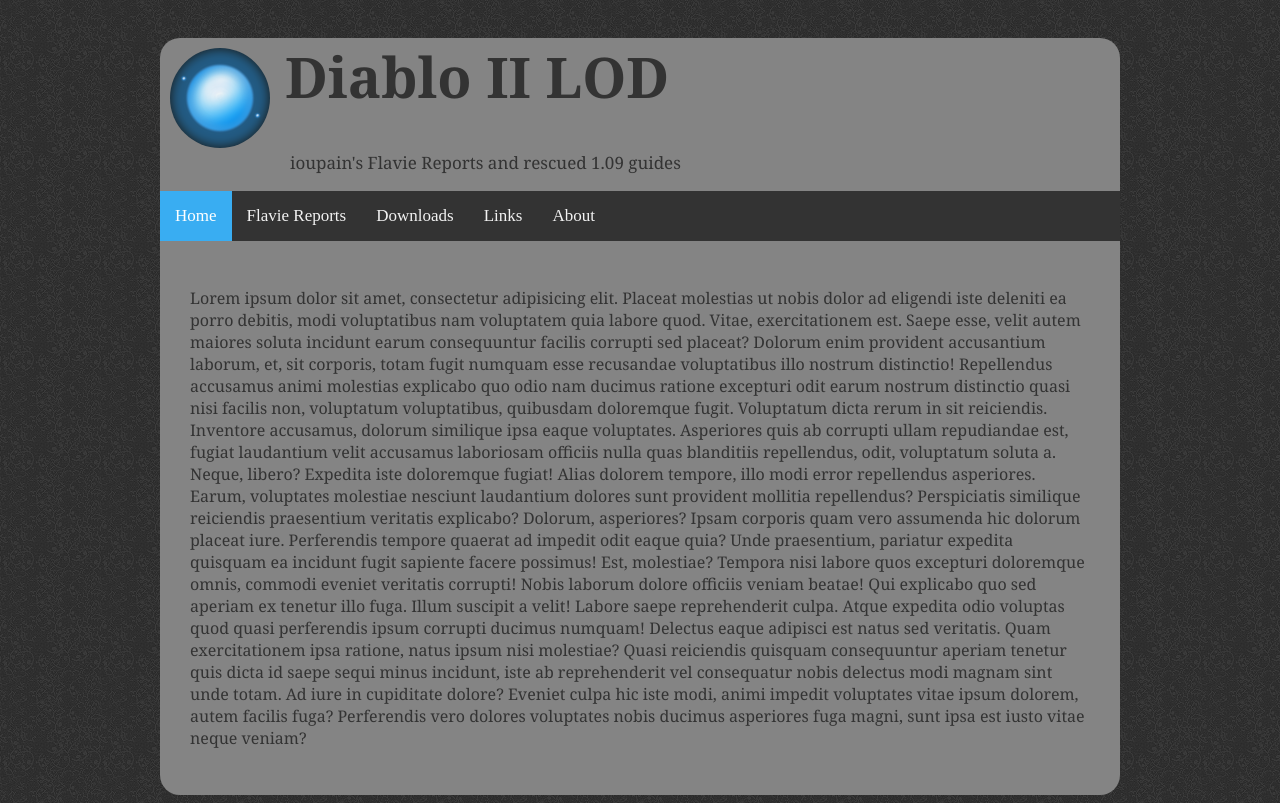
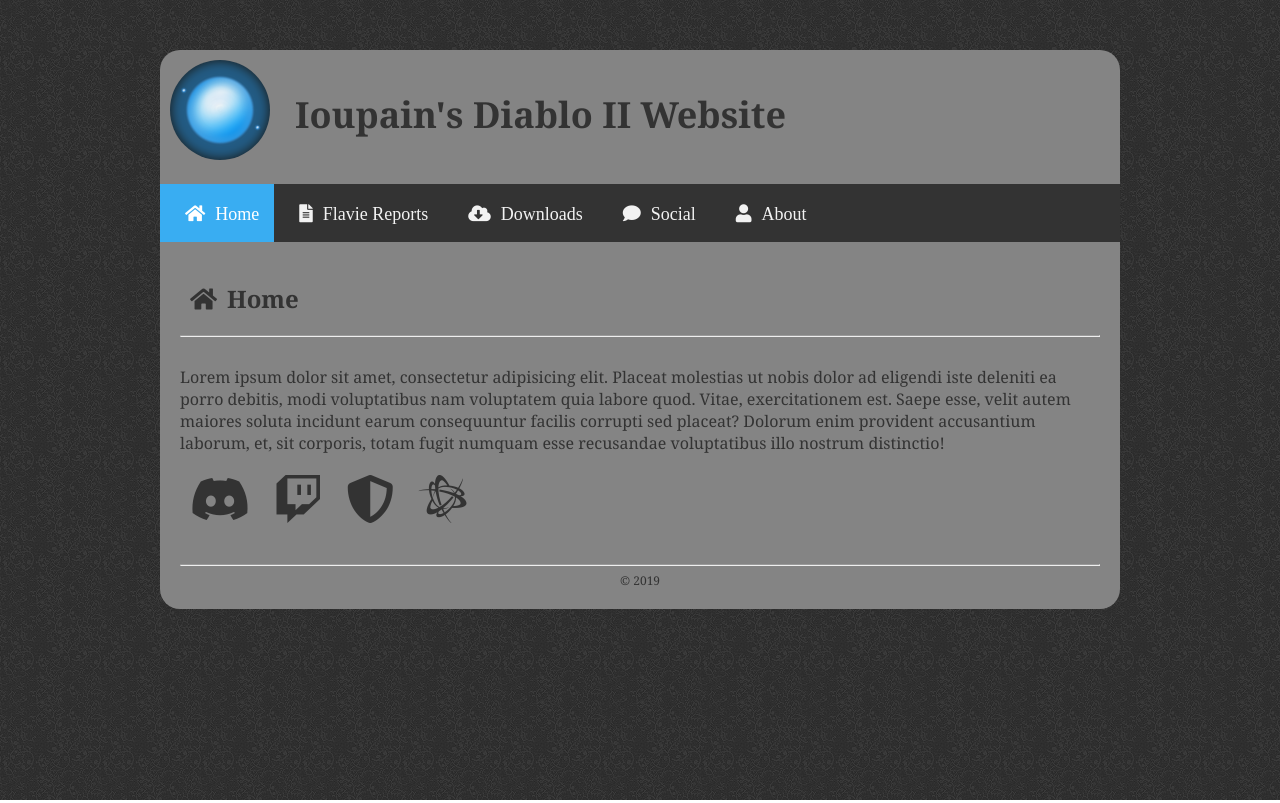
Before and after one commit to ioupain/ioupain.github.io, a plain HTML site: page index.html in a window 1280 px wide. Drawn offline with nearby package versions, Linux system fonts and the light colour scheme.

Commit message:
Update HTML & CSS

```diff
--- a/css/style.css
+++ b/css/style.css
@@ -1,39 +1,34 @@
 /* Add a patterned tile background to the home page */
-
 body {
   background-image: url("../img/background_tile.jpg");
 }
 
-/* Add a header background image */
-
+/* Add a header background colour and curved top corners */
 header {
   background-color: #848484;
   max-width: 960px;
-    margin: auto;
+  margin-top: 50px;
+  margin-right: auto;
+  margin-bottom: auto;
+  margin-left: auto;
   border-top-left-radius: 20px;
   border-top-right-radius: 20px;
 }
 
 .header-title {
-    font-size: 28px;
-    padding-left: 125px;
+  display: block;
   color: #333;
   text-align: Left;
+  font-size: 36px;
+  font-weight: bold;
   font-family: Cambria, serif;
-    display: block;
-}
-
-.header-tagline {
-    font-size: 17px;
-    padding-left: 130px;
-    color: #333;
-    text-align: Left;
-    font-family: Cambria, serif;
-    display: block;
+  padding-top: 40px;
+  padding-right: 135px;
+  padding-bottom: 45px;
+  padding-left: 135px;
 }
 
 header img {
-    display: inline;
   float: left;
   width: 100px;
   height: 100px;
@@ -45,20 +40,97 @@
 }
 
 .container {
-    width: 100%;
+  max-width: 960px;
   margin: 0 auto;
 }
 
+.content {
+  background-color: #848484;
+  max-width: 960px;
+  margin: auto;
+
+}
+
+.content-title {
+  color: #333;
+  text-align: Left;
+  font-family: Cambria, serif;
+  padding-top: 20px;
+  padding-right: 20px;
+  padding-bottom: 0px;
+  padding-left: 20px;
+
+}
+
+.content-title .fas {
+  padding-top: 0px;
+  padding-right: 10px;
+  padding-bottom: 0px;
+  padding-left: 10px;
+}
+
+.content-text {
+  color: #333;
+  text-align: Left;
+  font-family: Cambria, serif;
+  padding-top: 5px;
+  padding-right: 20px;
+  padding-bottom: 10px;
+  padding-left: 20px;
+}
+
+.content-text .fas {
+  padding-top: 5px;
+  padding-right: 10px;
+  padding-bottom: 5px;
+  padding-left: 10px;
+}
+
+.content-text .fab {
+  padding-top: 5px;
+  padding-right: 10px;
+  padding-bottom: 5px;
+  padding-left: 10px;
+}
+
+/* Add a footer background colour and curved bottom corners */
+footer {
+  background-color: #848484;
+  max-width: 960px;
+  margin: auto;
+  border-bottom-left-radius: 20px;
+  border-bottom-right-radius: 20px;
+}
+
+.footer-text {
+  color: #333;
+  text-align: center;
+  font-size: 12px;
+  font-family: Cambria, serif;
+  margin: auto;
+  padding-top: 20px;
+  padding-right: 20px;
+  padding-bottom: 20px;
+  padding-left: 20px;
+}
+
+/* COPIED AND PASTED CONTENT FOR NAV BAR */
+
 /* Add a black background color to the top navigation */
-
 nav {
   background-color: #333;
   overflow: hidden;
   margin: auto;
 }
 
+nav .fas {
+  padding-top: 5px;
+  padding-right: 10px;
+  padding-bottom: 5px;
+  padding-left: 10px;
+}
+
 /* Style the links inside the navigation bar */
-
 nav a {
   float: left;
   display: block;
@@ -69,31 +141,27 @@
   padding-bottom: 15px;
   padding-left: 15px;
   text-decoration: none;
-    font-size: 17px;
+  font-size: 18px;
 }
 
 /* Change the color of links on hover */
-
 nav a:hover {
   background-color: #ddd;
   color: black;
 }
 
 /* Add an active class to highlight the current page */
-
 .active {
   background-color: #39adf2;
   color: white;
 }
 
 /* Hide the link that should open and close the topnav on small screens */
-
 .topnav .icon {
   display: none;
 }
 
 /* When the screen is less than 600 pixels wide, hide all links, except for the first one ("Home"). Show the link that contains should open and close the topnav (.icon) */
-
 @media screen and (max-width: 600px) {
   .topnav a:not(:first-child) {
     display: none;
@@ -105,7 +173,6 @@
 }
 
 /* The "responsive" class is added to the topnav with JavaScript when the user clicks on the icon. This class makes the topnav look good on small screens (display the links vertically instead of horizontally) */
-
 @media screen and (max-width: 600px) {
   .topnav.responsive {
     position: relative;
@@ -121,28 +188,3 @@
     text-align: left;
   }
 }
-
-.content {
-    background-color: #848484;
-    color: #333;
-    text-align: Left;
-    font-family: Cambria, serif;
-    max-width: 900px;
-    margin: auto;
-    padding-top: 30px;
-    padding-right: 30px;
-    padding-bottom: 30px;
-    padding-left: 30px;
-    border-bottom-left-radius: 20px;
-    border-bottom-right-radius: 20px;
-}
-
-.content-title {
-    font-size: 28px;
-    padding-left: 125px;
-}
-
-.content-text {
-    font-size: 17px;
-    padding-left: 130px;
-}
--- a/index.html
+++ b/index.html
@@ -1,10 +1,12 @@
-<!doctype html>
+<!DOCTYPE html>
 <html lang="">
 
 <head>
     <meta charset="utf-8">
     <meta http-equiv="x-ua-compatible" content="ie=edge">
+
     <title>DIABLO II LOD</title>
+
     <meta name="description" content="">
     <meta name="viewport" content="width=device-width, initial-scale=1, shrink-to-fit=no">
 
@@ -13,119 +15,66 @@
     <link rel="apple-touch-icon" href="apple-touch-icon.png">
 
     <link rel="stylesheet" href="css/style.css">
-    <link rel="stylesheet" href="https://cdnjs.cloudflare.com/ajax/libs/font-awesome/4.7.0/css/font-awesome.min.css">
+    <link rel="stylesheet" href="https://use.fontawesome.com/releases/v5.8.1/css/all.css"
+        integrity="sha384-50oBUHEmvpQ+1lW4y57PTFmhCaXp0ML5d60M1M7uH2+nqUivzIebhndOJK28anvf" crossorigin="anonymous">
 </head>
 
 <body>
     <header>
         <img src="img/mana_orb.png">
         <div class="header-title">
-            <h1>Diablo II LOD</h1>
-
+            Ioupain's Diablo II Website
         </div>
-        <p class="header-tagline">ioupain's Flavie Reports and rescued 1.09 guides</p class>
-        <!-- <div class="header-tagline">
-            <p=>ioupain's Flavie Reports and rescued 1.09 guides</p>
-        </div> -->
 
         <div class="container">
             <nav class="nav navbar-expand-sm nav-pills">
-                <a class="nav-link active" href="#home">Home</a>
-                <a class="nav-link" href="#flavie">Flavie Reports</a>
-                <a class="nav-link" href="#downloads">Downloads</a>
-                <a class="nav-link" href="#links">Links</a>
-                <a class="nav-link" href="#about">About</a>
+                <a class="nav-link active" href="#home" title="Home"><i class="fas fa-home"></i>Home</a>
+                <a class="nav-link" href="#flavie" title="Flavie Reports"><i class="fas fa-file-alt"></i>Flavie Reports</a>
+                <a class="nav-link" href="#downloads" title="Downloads"><i class="fas fa-cloud-download-alt"></i>Downloads</a>
+                <a class="nav-link" href="#social" title="Social"><i class="fas fa-comment"></i>Social</a>
+                <a class="nav-link" href="#about" title="About"><i class="fas fa-user"></i>About</a>
             </nav>
         </div>
-
     </header>
 
     <div class="content">
+        <div class="content-title">
+            <h2><i class="fas fa-home"></i>Home</h2>
+            <hr>
+        </div>
+        <div class="content-text">
             <p>
-            <span>Lorem ipsum dolor sit amet, consectetur adipisicing elit. Placeat molestias ut nobis dolor ad eligendi
+                <span>Lorem ipsum dolor sit amet, consectetur adipisicing elit. Placeat molestias ut nobis dolor ad
+                    eligendi
                     iste deleniti
-                ea porro debitis, modi voluptatibus nam voluptatem quia labore quod. Vitae, exercitationem est.</span>
+                    ea porro debitis, modi voluptatibus nam voluptatem quia labore quod. Vitae, exercitationem
+                    est.</span>
                 <span>Saepe esse, velit autem maiores soluta incidunt earum consequuntur facilis corrupti sed placeat?
                     Dolorum enim
-                provident accusantium laborum, et, sit corporis, totam fugit numquam esse recusandae voluptatibus illo
+                    provident accusantium laborum, et, sit corporis, totam fugit numquam esse recusandae voluptatibus
+                    illo
                     nostrum
                     distinctio!
                 </span>
-            <span>Repellendus accusamus animi molestias explicabo quo odio nam ducimus ratione excepturi odit earum
-                nostrum distinctio
-                quasi nisi facilis non, voluptatum voluptatibus, quibusdam doloremque fugit. Voluptatum dicta rerum in
-                sit
-                reiciendis.
-            </span>
-            <span>Inventore accusamus, dolorum similique ipsa eaque voluptates. Asperiores quis ab corrupti ullam
-                repudiandae est,
-                fugiat laudantium velit accusamus laboriosam officiis nulla quas blanditiis repellendus, odit,
-                voluptatum
-                soluta a. Neque, libero?</span>
-            <span>Expedita iste doloremque fugiat! Alias dolorem tempore, illo modi error repellendus asperiores. Earum,
-                voluptates
-                molestiae nesciunt laudantium dolores sunt provident mollitia repellendus? Perspiciatis similique
-                reiciendis
-                praesentium veritatis explicabo? Dolorum, asperiores?</span>
-            <span>Ipsam corporis quam vero assumenda hic dolorum placeat iure. Perferendis tempore quaerat ad impedit
-                odit eaque
-                quia? Unde praesentium, pariatur expedita quisquam ea incidunt fugit sapiente facere possimus! Est,
-                molestiae?</span>
-            <span>Tempora nisi labore quos excepturi doloremque omnis, commodi eveniet veritatis corrupti! Nobis laborum
-                dolore
-                officiis veniam beatae! Qui explicabo quo sed aperiam ex tenetur illo fuga. Illum suscipit a
-                velit!</span>
-            <span>Labore saepe reprehenderit culpa. Atque expedita odio voluptas quod quasi perferendis ipsum corrupti
-                ducimus
-                numquam! Delectus eaque adipisci est natus sed veritatis. Quam exercitationem ipsa ratione, natus ipsum
-                nisi
-                molestiae?
-            </span>
-            <span>Quasi reiciendis quisquam consequuntur aperiam tenetur quis dicta id saepe sequi minus incidunt, iste
-                ab reprehenderit
-                vel consequatur nobis delectus modi magnam sint unde totam. Ad iure in cupiditate dolore?</span>
-            <span>Eveniet culpa hic iste modi, animi impedit voluptates vitae ipsum dolorem, autem facilis fuga?
-                Perferendis vero
-                dolores voluptates nobis ducimus asperiores fuga magni, sunt ipsa est iusto vitae neque veniam?</span>
             </p>
 
+            <i class="fab fa-discord fa-3x"></i>
+            <i class="fab fa-twitch fa-3x"></i>
+            <i class="fas fa-shield-alt fa-3x"></i>
+            <i class="fab fa-battle-net fa-3x"></i>
 
         </div>
+    </div>
+    <footer>
+        <div class="footer-text">
+            <hr>
+            &copy; 2019
+        </div>
 
-    <script src="js/vendor/modernizr-3.6.0.min.js"></script>
-    <script src="https://code.jquery.com/jquery-3.3.1.min.js"
-        integrity="sha256-FgpCb/KJQlLNfOu91ta32o/NMZxltwRo8QtmkMRdAu8=" crossorigin="anonymous"></script>
-    <script>window.jQuery || document.write('<script src="js/vendor/jquery-3.3.1.min.js"><\/script>')</script>
-    <script src="js/plugins.js"></script>
-    <script src="js/main.js"></script>
 
-    <!-- jQuery library -->
-    <script src="https://code.jquery.com/jquery-3.2.1.slim.min.js"
-        integrity="sha384-KJ3o2DKtIkvYIK3UENzmM7KCkRr/rE9/Qpg6aAZGJwFDMVNA/GpGFF93hXpG5KkN"
-        crossorigin="anonymous"></script>
+    </footer>
 
-    <!-- Popper -->
-    <script src="https://cdnjs.cloudflare.com/ajax/libs/popper.js/1.12.9/umd/popper.min.js"
-        integrity="sha384-ApNbgh9B+Y1QKtv3Rn7W3mgPxhU9K/ScQsAP7hUibX39j7fakFPskvXusvfa0b4Q"
-        crossorigin="anonymous"></script>
 
-    <!-- Latest compiled and minified Bootstrap JavaScript -->
-    <script src="https://maxcdn.bootstrapcdn.com/bootstrap/4.0.0/js/bootstrap.min.js"
-        integrity="sha384-JZR6Spejh4U02d8jOt6vLEHfe/JQGiRRSQQxSfFWpi1MquVdAyjUar5+76PVCmYl"
-        crossorigin="anonymous"></script>
-
-    <!-- Initialize Bootstrap functionality -->
-    <script>
-        // Initialize tooltip component
-        $(function () {
-            $('[data-toggle="tooltip"]').tooltip()
-        })
-
-        // Initialize popover component
-        $(function () {
-            $('[data-toggle="popover"]').popover()
-        })
-    </script>
 </body>
 
 </html>
```
Lines whose indentation alone changed are shown as unchanged.
